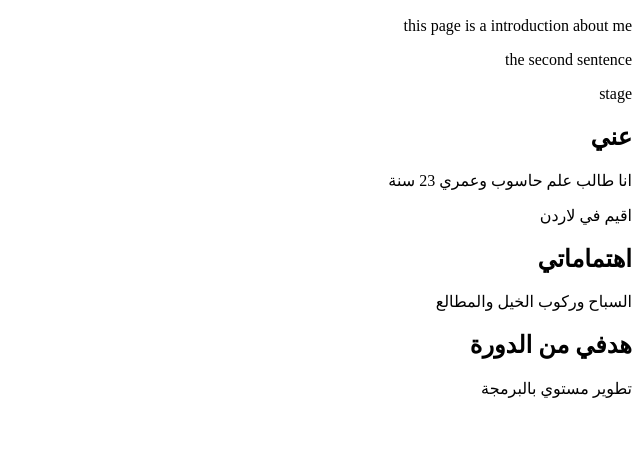
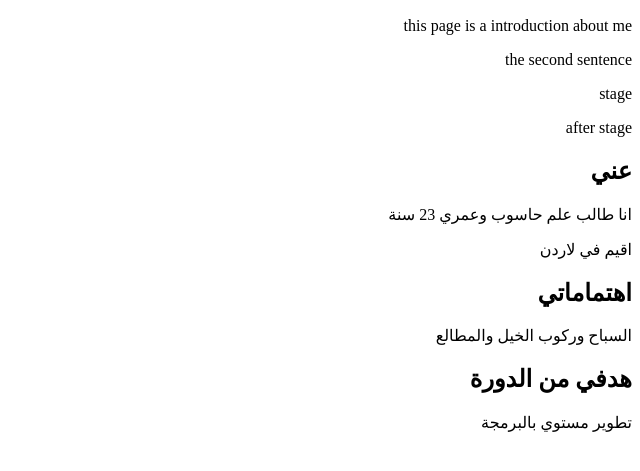
Before and after one commit to omarbadwan03/my-first-page, a plain HTML site: page Index.html in a window 1280 px wide. Shown: the part 111-582 px from the top of the page, without its empty margins (640-1280 px from the left). Drawn offline with Linux system fonts and the light colour scheme.

Commit message:
second change

```diff
--- a/Index.html
+++ b/Index.html
@@ -12,6 +12,7 @@
       <p>this page is a introduction about me</p>
       <p>the second sentence</p>
       <p>stage</p>
+      <p>after stage</p>
     </div>
     <div>
     <h2>عني</h2>
```
